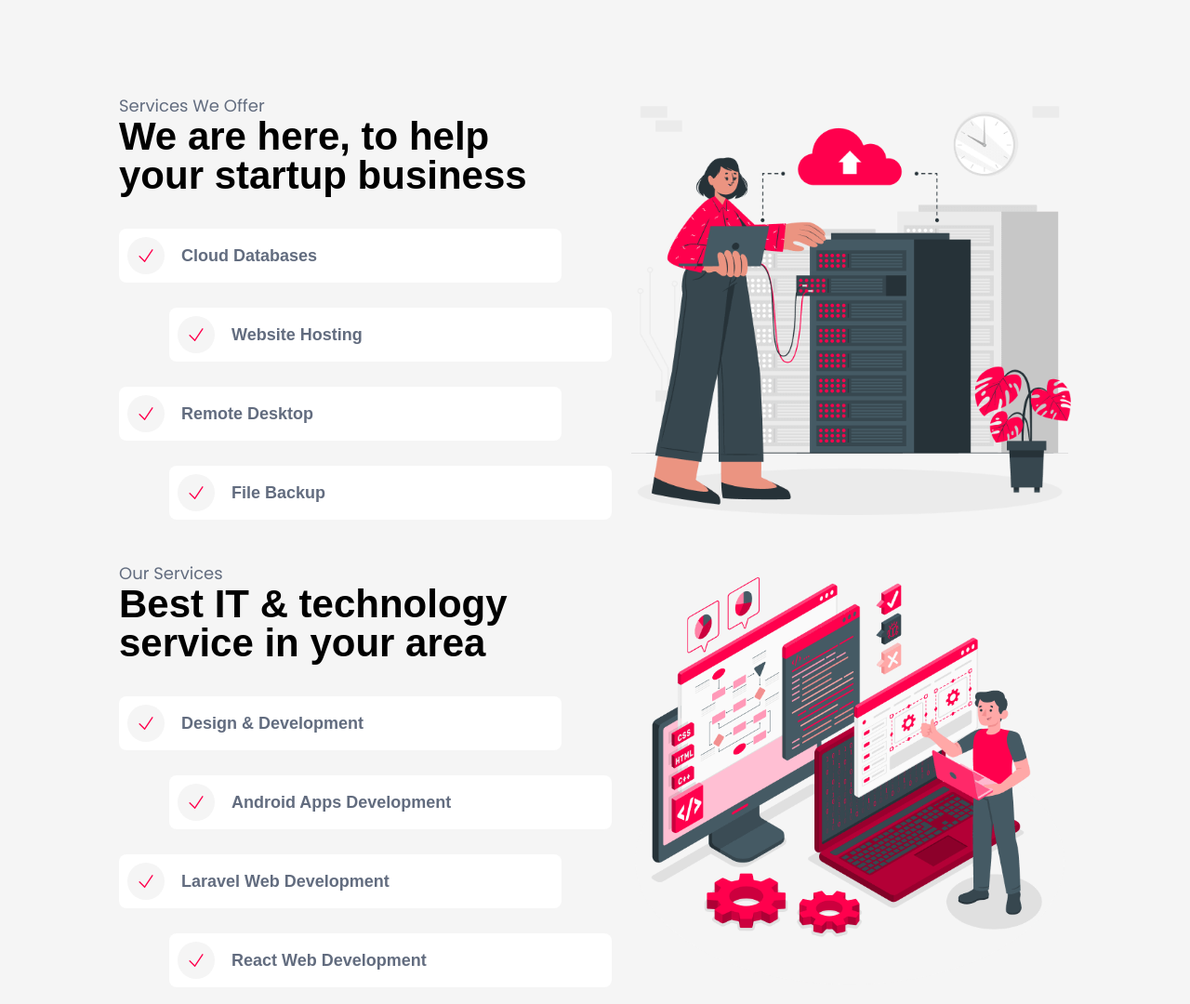
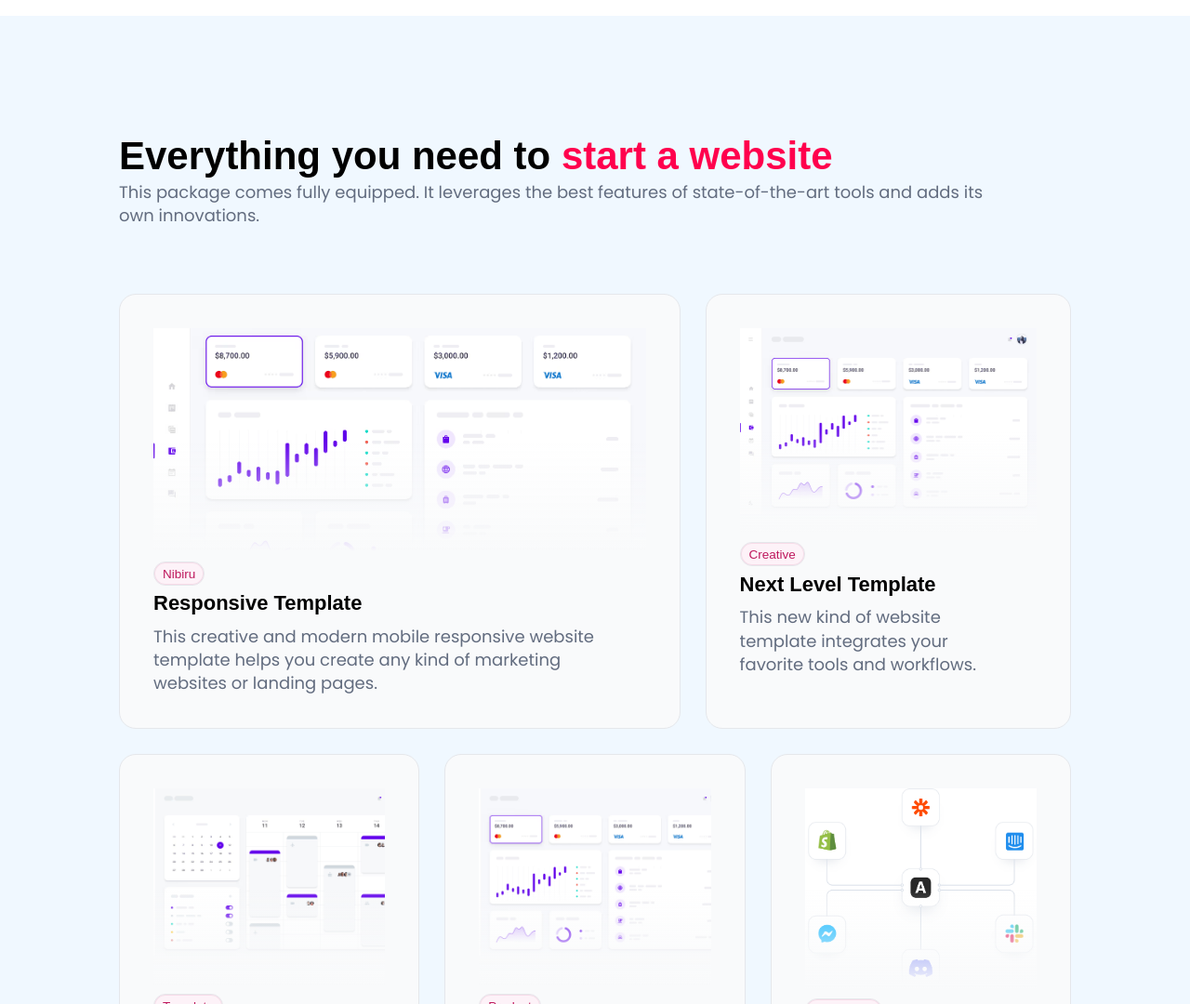
Before and after one commit to JDVillarH/nibiru_technology_website, an Astro site: page / in a window 1280 px wide. Shown: the part 1720-2800 px from the top of the page at 93% size. Built offline with nearby package versions, Linux system fonts and the light colour scheme; Astro itself is replaced by a stand-in of ours.

Commit message:
added highlights

```diff
--- a/src/pages/index.astro
+++ b/src/pages/index.astro
@@ -3,6 +3,7 @@ import BaseLayout from "../layout/BaseLayout.astro";
 import Blog from "../sections/Blog.astro";
 import Features from "../sections/Features.astro";
 import Hero from "../sections/Hero.astro";
+import Highlights from "../sections/Highlights.astro";
 import Newsletter from "../sections/Newsletter.astro";
 import Services from "../sections/Services.astro";
 ---
@@ -10,6 +11,7 @@ import Services from "../sections/Services.astro";
 <BaseLayout>
   <Hero />
   <Features />
+  <Highlights />
   <Services />
   <Blog />
   <Newsletter />
--- /dev/null
+++ b/src/sections/Highlights.astro
@@ -0,0 +1,168 @@
+---
+const advantages = [
+  {
+    image: "/images/highlights-1.png",
+    tag: "Nibiru",
+    title: "Responsive Template",
+    description:
+      "This creative and modern mobile responsive website template helps you create any kind of marketing websites or landing pages.",
+  },
+  {
+    image: "/images/highlights-1.png",
+    tag: "Creative",
+    title: "Next Level Template",
+    description:
+      "This new kind of website template integrates your favorite tools and workflows.",
+  },
+  {
+    image: "/images/highlights-2.png",
+    tag: "Template",
+    title: "Modern Design",
+    description:
+      "Feeling old? Try this template and be a part of the modern design.",
+  },
+  {
+    image: "/images/highlights-1.png",
+    tag: "Product",
+    title: "Highlight Features",
+    description:
+      "You can highlight your features in a trendy grid like this one.",
+  },
+  {
+    image: "/images/highlights-3.png",
+    tag: "Webhooks",
+    title: "100+ Integrations",
+    description:
+      "This template can be integrated with hundreds of tools using Zapier.",
+  },
+];
+---
+
+<section style="background-color: aliceblue;">
+  <div class="section_container">
+    <div class="highlights">
+      <h2 class="h2">
+        Everything you need to <span class="text-red-crayola"
+          >start a website</span
+        >
+      </h2>
+      <p>
+        This package comes fully equipped. It leverages the best features of
+        state-of-the-art tools and adds its own innovations.
+      </p>
+
+      <div class="highlights__card-container">
+        {
+          advantages.map((advantage) => {
+            return (
+              <div class="highlights__card">
+                <div class="highlights__card-image">
+                  <img src={advantage.image} alt="highlight image" />
+                </div>
+
+                <div class="highlights__card-content flow">
+                  <span class="badge">{advantage.tag}</span>
+                  <h3 class="h3">{advantage.title}</h3>
+                  <p>{advantage.description}</p>
+                </div>
+              </div>
+            );
+          })
+        }
+      </div>
+    </div>
+  </div>
+</section>
+
+<style>
+  .highlights__card-container {
+    margin-top: 4rem;
+    display: grid;
+    gap: 1.5rem;
+  }
+
+  @media screen and (min-width: 768px){
+    .highlights__card-container {
+      grid-template-columns: repeat(2, minmax(0, 1fr));
+    }
+
+    .highlights__card-container *:nth-child(1) {
+      grid-column: 1 / 3;
+    }
+  }
+
+  @media screen and (min-width: 1024px){
+    .highlights__card-container {
+      grid-template-columns: repeat(15, minmax(0, 1fr));
+    }
+
+    .highlights__card-container *:nth-child(1) {
+      grid-column: span 9;
+    }
+
+    .highlights__card-container *:nth-child(2) {
+      grid-column: span 6;
+    }
+
+    .highlights__card-container *:nth-child(3),
+    .highlights__card-container *:nth-child(4),
+    .highlights__card-container *:nth-child(5) {
+      grid-column: span 5;
+    }
+  }
+
+  .highlights__card {
+    background-color: rgb(249, 250, 251);
+    padding: 2rem;
+    border: 1px solid rgb(229, 231, 235);
+    border-radius: 1rem;
+    display: grid;
+    gap: 0.5rem;
+  }
+
+  .highlights__card-image {
+    position: relative;
+
+    & img {
+      width: 100%;
+      min-height: 180px;
+      object-fit: cover;
+      object-position: center;
+      max-height: 240px;
+    }
+  }
+
+  .highlights__card-image::before {
+    content: "";
+    position: absolute;
+    inset: 0;
+    background-image: linear-gradient(
+      to top,
+      rgb(249, 250, 251),
+      rgba(0, 0, 0, 0),
+      rgba(0, 0, 0, 0)
+    );
+    z-index: 10;
+  }
+
+  .highlights__card-content.flow{
+    --flow-space: 0.5rem;
+  }
+
+  .badge {
+    font-family: var(--ff-inter);
+    font-size: 0.75rem;
+    font-weight: 500;
+    line-height: 1.5;
+
+    color: rgb(190, 24, 93);
+    background-color: rgb(253, 242, 248);
+    padding: 0.25rem 0.5rem;
+    border: 1px solid rgb(229, 231, 235);
+    border-radius: 1rem;
+    box-shadow:
+      rgb(255, 255, 255) 0px 0px 0px 0px inset,
+      rgba(190, 24, 93, 0.1) 0px 0px 0px 1px inset,
+      rgba(0, 0, 0, 0) 0px 0px 0px 0px;
+  }
+</style>
--- a/src/styles/global.css
+++ b/src/styles/global.css
@@ -133,7 +133,7 @@ h6 {
 h1,
 h2,
 h3 {
-  line-height: 1;
+  line-height: 1.2;
 }
 
 a {
@@ -187,6 +187,10 @@ li {
   color: var(--clr-black-coral);
   font-size: var(--fs-4);
   line-height: 1.75rem;
+}
+
+.text-red-crayola {
+  color: var(--clr-red-crayola);
 }
 
 .outlined_subtitle {
```
Also changed, not shown: public/images/highlights-1.png (added), public/images/highlights-2.png (added), public/images/highlights-3.png (added).
